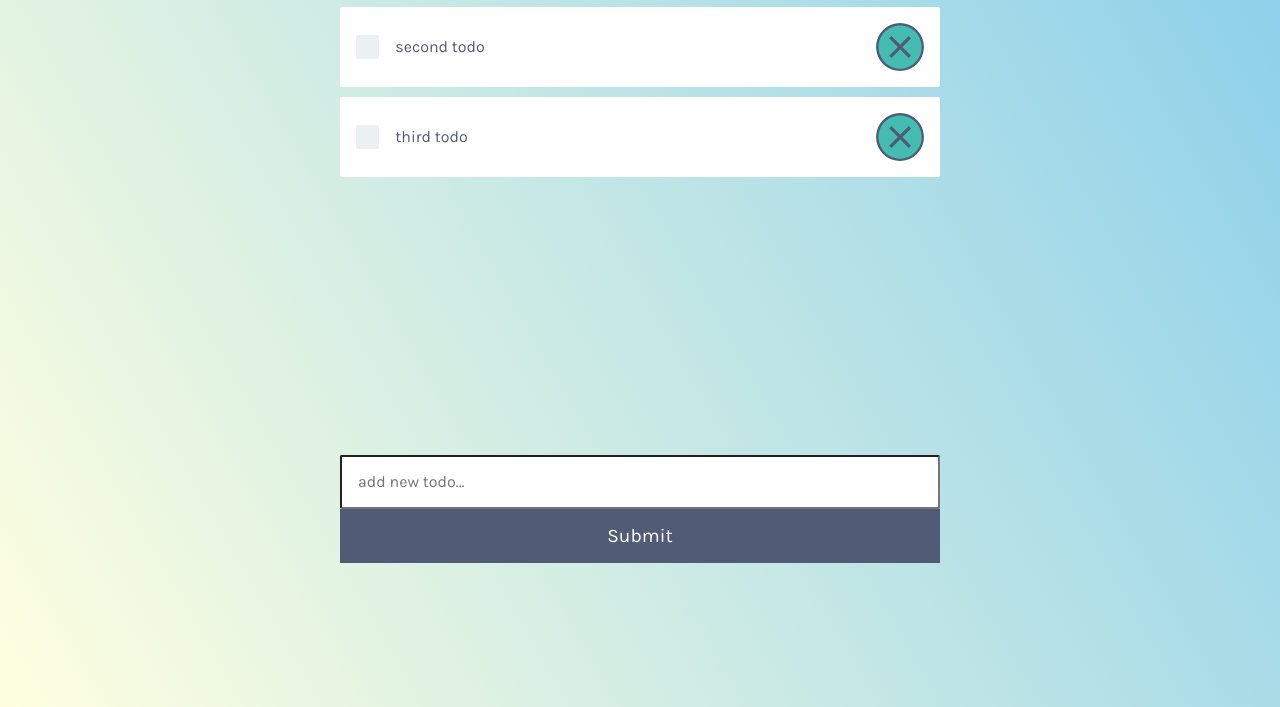
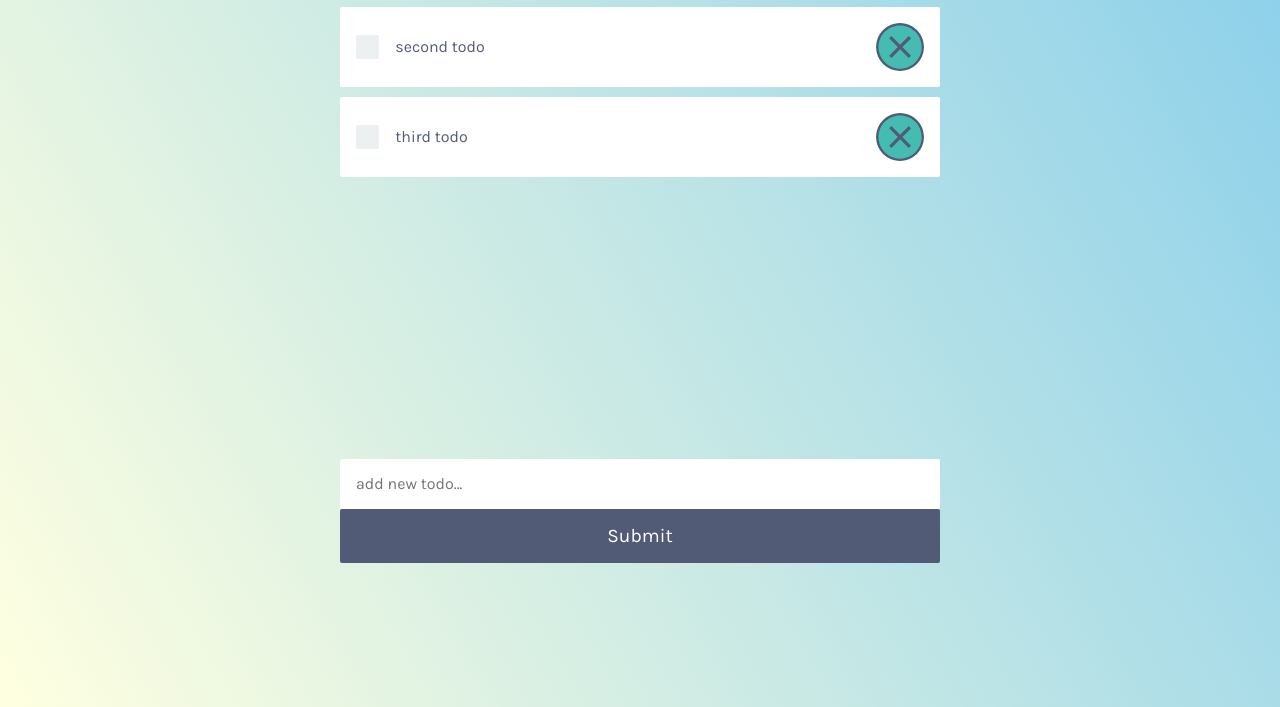
Before and after one commit to sima-qian/Todo-App, a website: page index.html in a window 1280 px wide. Shown: the part 189-896 px from the top of the page. Drawn offline with nearby package versions, Linux system fonts and the light colour scheme.

Commit message:
fixed input border styling Relates #26

```diff
--- a/style.css
+++ b/style.css
@@ -115,7 +115,14 @@
     padding: 1rem;
     font-size: 1rem;
     border-radius: 2px;
+    border: none;
     font-family: Karla, sans-serif;
+    color: #525b76;
+}
+
+input[name="description"]:focus {
+    outline-color: lightskyblue;
+
 }
 
 input[type="submit"] {
@@ -126,6 +133,7 @@
     font-size: 1.2rem;
     border: none;
     font-family: Karla, sans-serif;
+    border-radius: 2px;
 }
 
 /* Media queries for larger screens */
```
